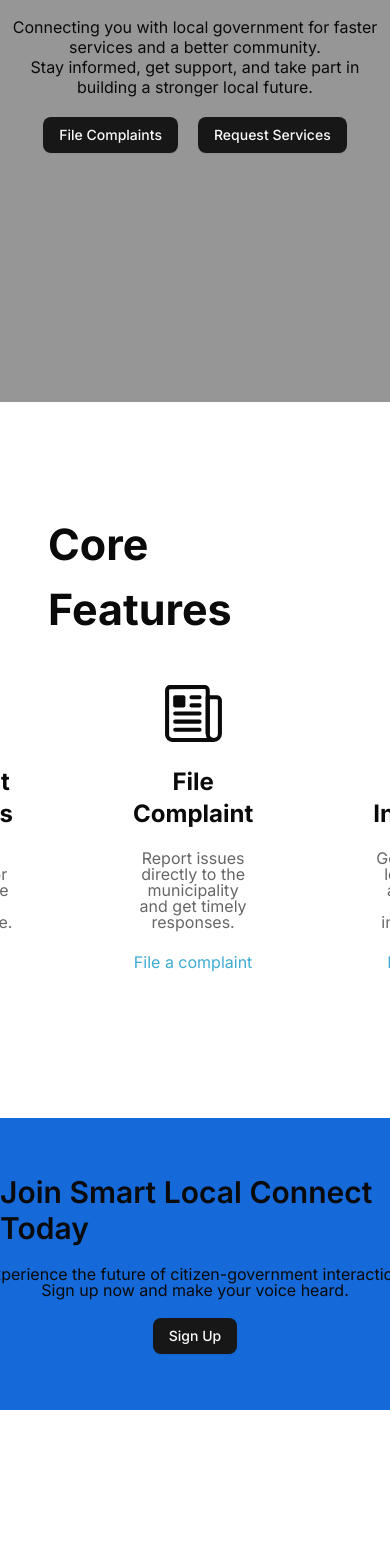
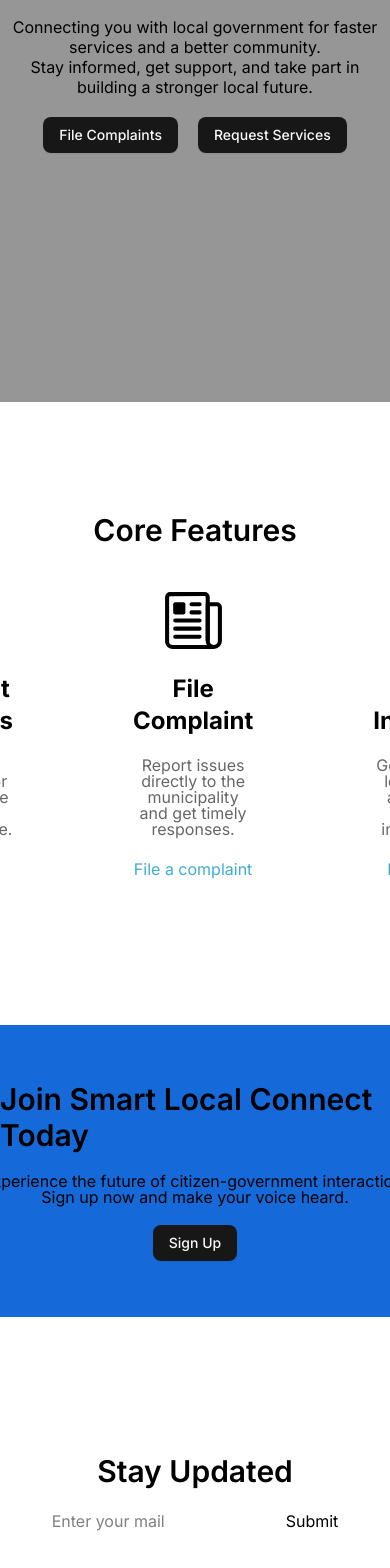
Before and after one commit to kritikashr/LocalConnect, a Next.js app: page / in a window 390 px wide. Shown: the part 388-1956 px from the top of the page. Before the commit the page ends 1798 px from the top, so only its background shows below. Built offline with nearby package versions, Linux system fonts and the light colour scheme.

Commit message:
mail section

```diff
--- a/src/app/globals.css
+++ b/src/app/globals.css
@@ -111,10 +111,8 @@
 }
 
 @layer base {
-  * {
-    @apply border-border outline-ring/50;
+  h2 {
+    @apply text-3xl md:text-[40px] lg:text-5xl font-semibold;
   }
-  body {
-    @apply bg-background text-foreground;
-  }
+
 }
--- a/src/app/layout.tsx
+++ b/src/app/layout.tsx
@@ -1,21 +1,9 @@
 import type { Metadata } from "next";
-import { Geist, Geist_Mono } from "next/font/google";
 import { Inter } from "next/font/google";
 import "./globals.css";
-import Navbar from "@/components/Navbar";
-
-const geistSans = Geist({
-  variable: "--font-geist-sans",
-  subsets: ["latin"],
-});
+import Navbar from "@/components/Navbar";;
 
 const inter = Inter({
-  subsets: ["latin"],
-});
-
-
-const geistMono = Geist_Mono({
-  variable: "--font-geist-mono",
   subsets: ["latin"],
 });
 
--- a/src/app/page.tsx
+++ b/src/app/page.tsx
@@ -1,6 +1,7 @@
 import Banner from "@/components/Home/Banner";
 import FeaturesSection from "@/components/Home/FeaturesSection";
 import HeroSection from "@/components/Home/HeroSection";
+import MailSection from "@/components/Home/MailSection";
 import React from "react";
 
 const page = () => {
@@ -9,6 +10,7 @@
       <HeroSection />
       <FeaturesSection />
       <Banner/>
+      <MailSection/>
     </>
   );
 };
--- a/src/components/Home/Banner.tsx
+++ b/src/components/Home/Banner.tsx
@@ -4,7 +4,7 @@
 const Banner = () => {
   return (
     <div className="bg-[#1569D8] flex flex-col justify-center items-center gap-5 mt-20 py-14">
-      <h2 className="text-3xl md:text-[40px] lg:text-5xl font-semibold">Join Smart Local Connect Today</h2>
+      <h2 >Join Smart Local Connect Today</h2>
       <p  className=" text-center md:text-base lg:text-lg leading-4 lg:leading-6  w-md lg:w-xl">
         Experience the future of citizen-government interaction. Sign up now and
         make your voice heard.
--- a/src/components/Home/FeaturesSection.tsx
+++ b/src/components/Home/FeaturesSection.tsx
@@ -5,7 +5,7 @@
 const FeaturesSection = () => {
   return (
     <div className="flex flex-col justify-center items-center px-12">
-      <h2 className="text-[43px] font-bold">Core Features</h2>
+      <h2 >Core Features</h2>
       <div className=" flex gap-10">
         <FrontCard
           title="Request Services"
--- /dev/null
+++ b/src/components/Home/MailSection.tsx
@@ -0,0 +1,15 @@
+import React from 'react'
+
+const MailSection = () => {
+  return (
+    <div className="flex flex-col justify-center items-center gap-5 mt-20 py-14">
+      <h2>Stay Updated</h2>
+      <form action="">
+        <input type="mail" placeholder='Enter your mail' />
+        <input type="submit" placeholder='Subscribe' name='Subscribe'/>
+      </form>
+    </div>
+  )
+}
+
+export default MailSection
```
